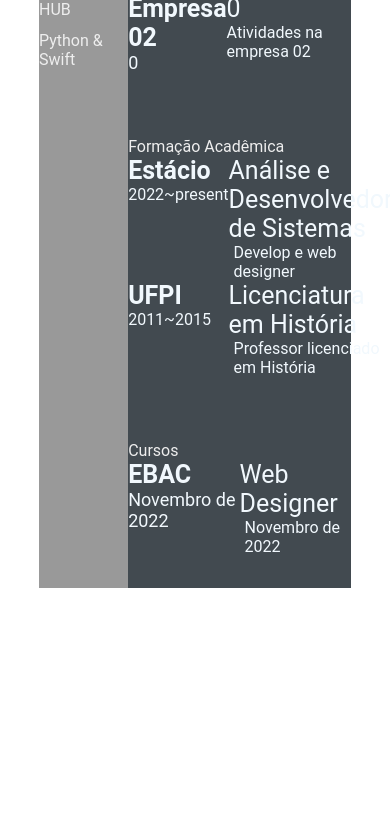
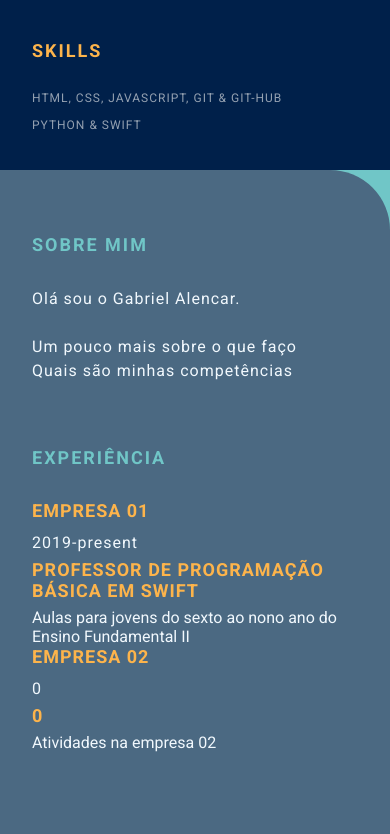
Before and after one commit to Dev-Gabriel-exe/Dev-Gabriel-exe.github.io, a plain HTML site: page index.html in a window 390 px wide. Shown: the part 530-1364 px from the top of the page. Before the commit the page ends 1150 px from the top, so only its background shows below. Drawn offline with Linux system fonts and the light colour scheme.

Commit message:
day-07 (#6)

```diff
--- a/index.html
+++ b/index.html
@@ -1,11 +1,23 @@
-<<!DOCTYPE html>
+<!DOCTYPE html>
 <html lang="en">
 
 <head>
     <meta charset="UTF-8">
     <meta http-equiv="X-UA-Compatible" content="IE=edge">
     <meta name="viewport" content="width=device-width, initial-scale=1.0">
-        <title>Gabriel Alencar Vale</title>
+    <title>Gabriel Alencar</title>
+
+    <!-- Google font  -->
+    <link rel="preconnect" href="https://fonts.googleapis.com">
+    <link rel="preconnect" href="https://fonts.gstatic.com" crossorigin>
+    <link
+        href="https://fonts.googleapis.com/css2?family=Roboto:ital,wght@0,100;0,300;0,400;0,700;1,100;1,300;1,400;1,700&display=swap"
+        rel="stylesheet">
+
+    <!-- font-awesome -->
+    <link rel="stylesheet" href="https://cdnjs.cloudflare.com/ajax/libs/font-awesome/4.7.0/css/font-awesome.min.css">
+
+    <!-- Custom CSS -->
     <link rel="stylesheet" href="style.css">
 </head>
 
@@ -16,7 +28,7 @@
                 <div class="profile">
                     <img class="profile-image" src="img\guts-face.jpg" alt="Profile image">
                     <p class="name">Gabriel Alencar</p>
-                        <p class="Profession">Developer</p>
+                    <p class="profession">Developer</p>
                 </div>
                 <div class="contact-info">
                     <p class="left-title">Contato</p>
@@ -27,7 +39,7 @@
                         <li><i class="fa fa-github"></i>dev-gabriel</li>
                     </ul>
                 </div>
-                    <div class="Skills">
+                <div class="skills">
                     <p class="left-title">Skills</p>
                     <ul>
                         <li>
@@ -50,10 +62,10 @@
                         <br> Quais são minhas competências
                     </p>
                 </section>
-                </div>
+
                 <section class="experience gap">
                     <div class="right-title">Experiência</div>
-                    <div class="Experience-contents">
+                    <div class="experience-contents">
                         <div class="exp-left">
                             <p class="exp-company-name">Empresa 01</p>
                             <p class="exp-time-period">2019-present</p>
@@ -117,6 +129,7 @@
                         </div>
                     </div>
                 </section>
+            </div>
 
 
 
--- a/style.css
+++ b/style.css
@@ -4,6 +4,10 @@
     box-sizing: border-box;
     list-style: none;
     font-family: 'Roboto', sans-serif;
+}
+
+body {
+    background-color: #70c6c7;
 }
 
 .resume-contents {
@@ -17,28 +21,29 @@
 .left-section {
     grid-column: span 2;
     height: 100%;
-    background-color: #999999;
+    background-color: #00204A;
 }
 
 .right-section {
     grid-column: span 5;
     height: 100%;
-    background-color: #424a50;
+    background-color: #4B6982;
     border-radius: 0px 60px 0px 0px;
 }
 
-.left-section-contents {
+.left-section-content {
     padding: 2rem 2rem;
 }
 
 .profile {
     width: 100%;
-    border-bottom: 2px solid #eeeeee;
+    border-bottom: 2px solid #1B2631;
 }
 
 .profile .profile-image {
     width: 100%;
-    border-radius: 100%;
+    border-radius: 50%;
+    border: 8px solid #1B2631;
 }
 
 .name {
@@ -46,19 +51,31 @@
     font-size: 30px;
     letter-spacing: 2px;
     text-transform: uppercase;
+    text-align: center;
+    font-weight: bold;
+    padding: 1rem 0;
 }
 
 .profession {
-    color: #eeeeee;
+    color: #FDB44B;
     font-size: 20px;
     text-transform: uppercase;
     text-align: center;
+    letter-spacing: 2px;
+    font-weight: bold;
+    padding-bottom: 1rem;
 }
 
 /* .contact-info { border-bottom: 2px solid #1B2631; } */
 .left-title {
-    color: #eeeeee;
+    color: #FDB44B;
     font-size: 20px;
+    letter-spacing: 2px;
+    text-transform: uppercase;
+    font-weight: bold;
+    display: flex;
+    align-items: center;
+    padding-top: 3rem;
 }
 
 .contact-info ul {
@@ -68,14 +85,18 @@
 .contact-info ul li,
 .references ul li {
     padding: .4rem 0;
-    color: #eeeeee;
+    display: flex;
+    align-items: center;
+    color: #d6dbdfaf;
+    letter-spacing: 1px;
+    font-size: 18px;
 }
 
 .contact-info ul li i,
 .references ul li i {
     padding-right: 1rem;
     font-size: 18px;
-    color: #eeeeee;
+    color: #2E86C1;
 }
 
 .skills ul {
@@ -84,15 +105,46 @@
 
 .skills ul li p {
     padding: .4rem 0;
-    color: #eeeeee;
+    color: #d6dbdfaf;
+    font-size: 18px;
+    letter-spacing: 1px;
+    display: flex;
+    align-items: center;
+    text-transform: uppercase;
 }
+
+.referance-name {
+    padding-top: 1.5rem;
+    padding-bottom: .4rem;
+    font-size: 18px;
+    color: #F9E79F;
+    letter-spacing: 1px;
+    text-transform: uppercase;
+}
+
+.referance-profession {
+    font-size: 16px;
+    color: #d6dbdfaf;
+    letter-spacing: 1px;
+    /* text-transform: uppercase; */
+    padding-bottom: .4rem;
+}
+
 
 .right-section-contents {
     padding: 2rem 2rem;
 }
 
 .right-title {
-    color: #eeeeee;
+    color: #70C6C7;
+    font-size: 40px;
+    letter-spacing: 2px;
+    text-transform: uppercase;
+    font-weight: bold;
+    display: flex;
+    align-items: center;
+    padding: 2rem 0;
+    position: relative;
 }
 
 .gap {
@@ -101,7 +153,9 @@
 
 .about-me-contents {
     font-size: 18px;
-    color: #eeeeee;
+    letter-spacing: 1px;
+    line-height: 2rem;
+    color: #F1F8FD;
 }
 
 .experience-contents,
@@ -118,23 +172,125 @@
 .awards-company-name {
     font-size: 25px;
     font-weight: bold;
+    text-transform: uppercase;
+    letter-spacing: 1px;
+    color: #FDB44B;
+    padding-bottom: .4rem;
 }
 
 .exp-time-period,
 .educationp-time-period,
 .awards-time-period {
     font-size: 18px;
+    letter-spacing: 1px;
+    line-height: 2rem;
 }
 
 .exp-position,
 .education-subject,
 .awards-name {
     font-size: 25px;
+    font-weight: bold;
+    text-transform: uppercase;
+    letter-spacing: 1px;
+    color: #FDB44B;
+    padding-bottom: .4rem;
 }
 
 .exp-desc,
 .education-desc,
 .awards-desc {
     font-size: 16px;
+    letter-spacing: 1px;
+    line-height: 1.5rem;
+    border-left: 3px solid #a5a3a3;
     padding-left: 5px;
 }
+
+/* Media queries */
+@media screen and (max-width:780px) {
+
+    .experience-contents,
+    .education-contents,
+    .awards-contents {
+        grid-template-columns: repeat(1, 1fr);
+    }
+}
+
+@media screen and (max-width:780px) {
+    .left-section {
+        grid-column: span 3;
+    }
+
+    .right-section {
+        grid-column: span 4;
+    }
+
+}
+
+@media screen and (max-width:1200px) {
+    .resume-contents {
+        grid-template-columns: repeat(1, 1fr);
+    }
+}
+
+@media screen and (max-width:390px) {
+    .resume-contents {
+        width: 100%;
+        margin: 0 auto;
+    }
+
+    .name {
+        font-size: 20px;
+    }
+
+    .profession {
+        font-size: 18px;
+    }
+
+    .left-title {
+        font-size: 18px;
+    }
+
+    .right-title {
+        font-size: 18px;
+    }
+
+    .contact-info ul li,
+    .references ul li {
+        font-size: 12px;
+    }
+
+    .contact-info ul li i,
+    .references ul li i {
+        /* padding-right: 1rem; */
+        font-size: 12px;
+    }
+
+    .skills ul li p {
+        font-size: 12px;
+    }
+
+    .about-me-contents {
+        font-size: 16px;
+        line-height: 1.5rem;
+    }
+
+    .exp-company-name,
+    .education-school-name,
+    .awards-company-name {
+        font-size: 18px;
+    }
+
+    .exp-time-period,
+    .educationp-time-period,
+    .awards-time-period {
+        font-size: 16px;
+    }
+
+    .exp-position,
+    .education-subject,
+    .awards-name {
+        font-size: 18px;
+    }
+}
```
Lines whose indentation alone changed are shown as unchanged.
